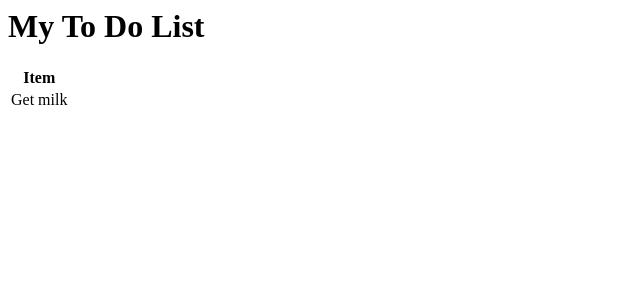
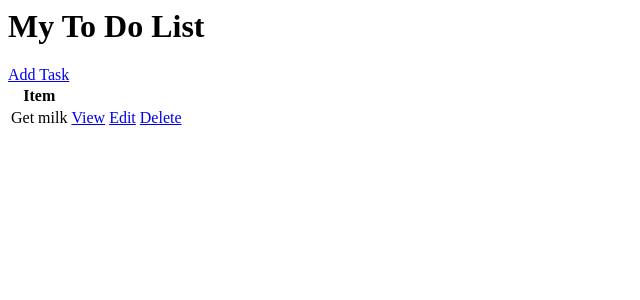
Before and after one commit to G-Bedy/To_Do_list, a Django app: page / in a window 1280 px wide. Shown: the top 300 px of the page, without its empty margins (0-640 px from the left). Run offline with Django 4.2, Linux system fonts and the light colour scheme; data comes from the database, SQL or seed files in the repository; both versions use the stored data as it was after the commit.

Commit message:
add functions Create Update and Delete

```diff
--- a/base/templates/base/task_list.html
+++ b/base/templates/base/task_list.html
@@ -1,13 +1,18 @@
 <h1>My To Do List</h1>
-
+<a href="{% url 'task-create' %}">Add Task</a>
 
 <table>
     <tr>
         <th>Item</th>
+        <th></th>
+        <th></th>
     </tr>
     {% for task in tasks %}
     <tr>
         <td>{{ task.title }}</td>
+        <td><a href="{% url 'task' task.id %}">View</a></td>
+        <td><a href="{% url 'task-update' task.id %}">Edit</a></td>
+        <td><a href="{% url 'task-delete' task.id %}">Delete</a></td>
     </tr>
     {% empty %}
     <h3>No items in list</h3>
--- a/base/urls.py
+++ b/base/urls.py
@@ -1,8 +1,10 @@
 
 from django.urls import path
-from .views import TaskList, TaskDetail
-
+from .views import TaskList, TaskDetail, TaskCreate, TaskUpdate, TaskDelete
 urlpatterns = [
     path('', TaskList.as_view(), name='tasks'),
     path('task/<int:pk>/', TaskDetail.as_view(), name='task'),
+    path('task-create/', TaskCreate.as_view(), name='task-create'),
+    path('task-update/<int:pk>/', TaskUpdate.as_view(), name='task-update'),
+    path('task-delete/<int:pk>/', TaskDelete.as_view(), name='task-delete'),
 ]
--- a/base/views.py
+++ b/base/views.py
@@ -1,8 +1,9 @@
 from django.shortcuts import render
 from django.views.generic.list import ListView
 from django.views.generic.detail import DetailView
+from django.views.generic.edit import CreateView, UpdateView, DeleteView
+from django.urls import reverse_lazy
 from .models import Task
-
 
 
 class TaskList(ListView):
@@ -12,3 +13,23 @@ class TaskList(ListView):
 
 class TaskDetail(DetailView):
     model = Task
+    context_object_name = 'task'
+    template_name = 'base/task.html'
+
+
+class TaskCreate(CreateView):
+    model = Task
+    fields = '__all__'
+    success_url = reverse_lazy('tasks')
+
+
+class TaskUpdate(UpdateView):
+    model = Task
+    fields = '__all__'
+    success_url = reverse_lazy('tasks')
+
+
+class TaskDelete(DeleteView):
+    model = Task
+    context_object_name = 'task'
+    success_url = reverse_lazy('tasks')
```
Also changed, not shown: base/templates/base/task_confirm_delete.html (added, +10 -0 lines), base/templates/base/task_form.html (added, +8 -0 lines), base/templates/base/task.html (renamed from base/templates/base/task_detail.html), db.sqlite3.
